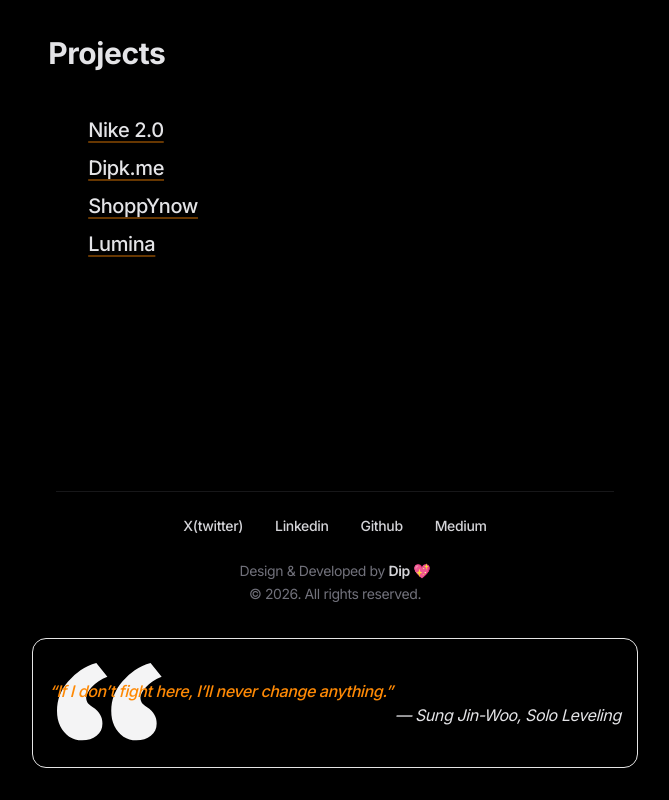
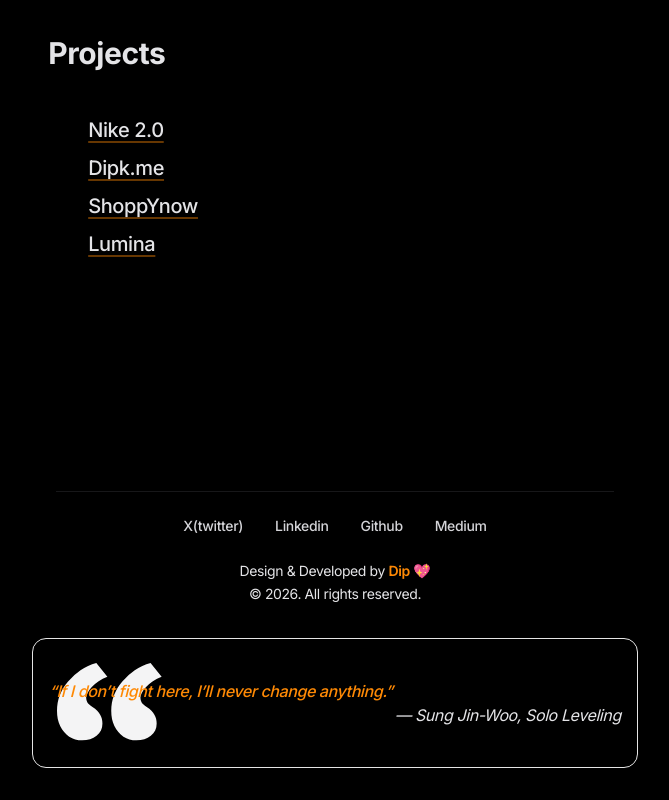
Before and after one commit to DIPAKK2310/dip_blog, a Next.js app: page / in a window 1280 px wide. Shown: the part 769-1569 px from the top of the page, without its empty margins (305-974 px from the left). Built offline with nearby package versions, Linux system fonts and the light colour scheme.

Commit message:
style:modify text style

```diff
--- a/components/common/CopyRight.tsx
+++ b/components/common/CopyRight.tsx
@@ -1,8 +1,8 @@
 export default function CopyRight() {
   return (
-    <p className="text-zinc-500 text-sm leading-relaxed">
+    <p className="text-zinc-200 text-sm leading-relaxed">
       Design & Developed by{' '}
-      <span className="font-semibold text-zinc-300">Dip</span> 💖
+      <span className="font-semibold text-orange-400">Dip</span> 💖
       <br />© {new Date().getFullYear()}. All rights reserved.
     </p>
   )
```
